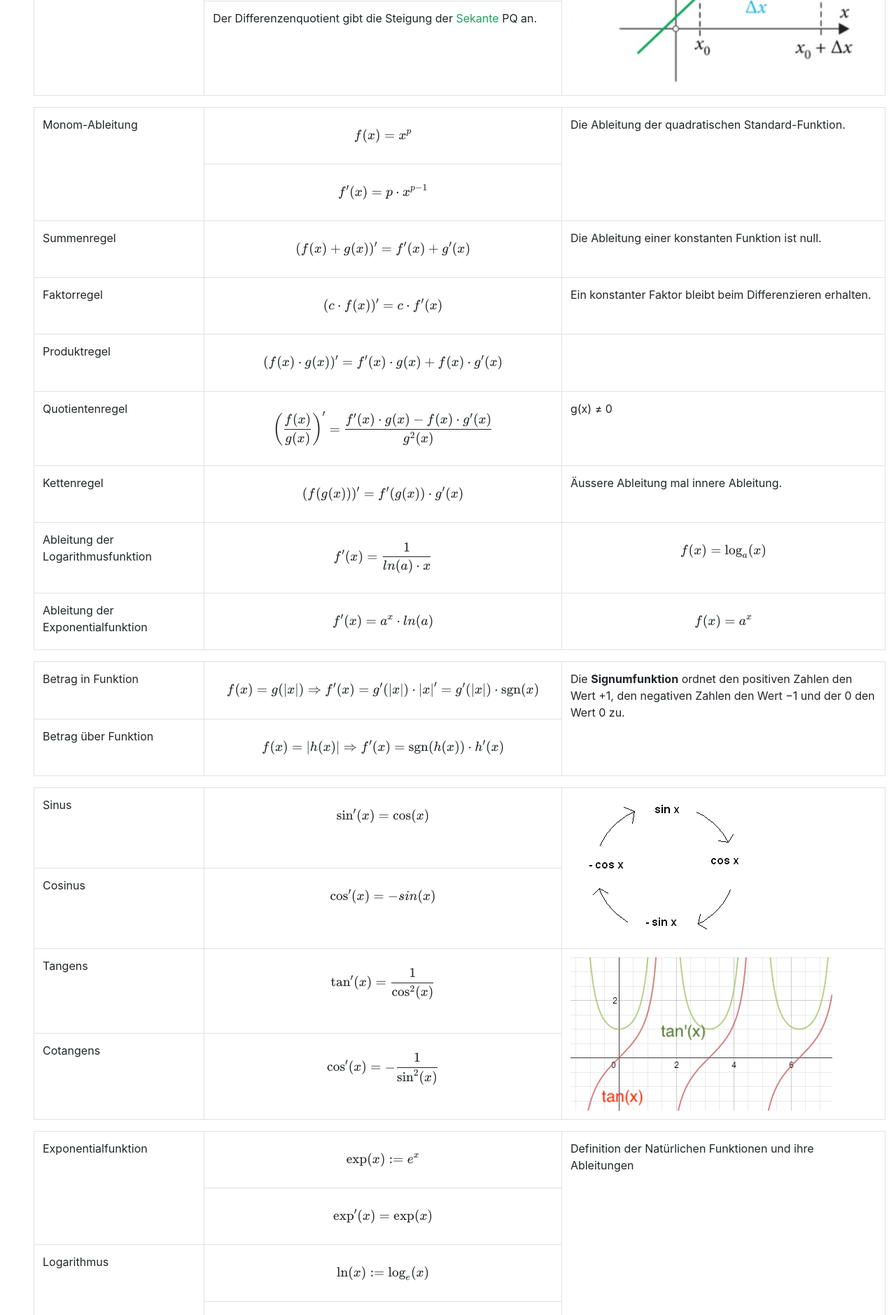
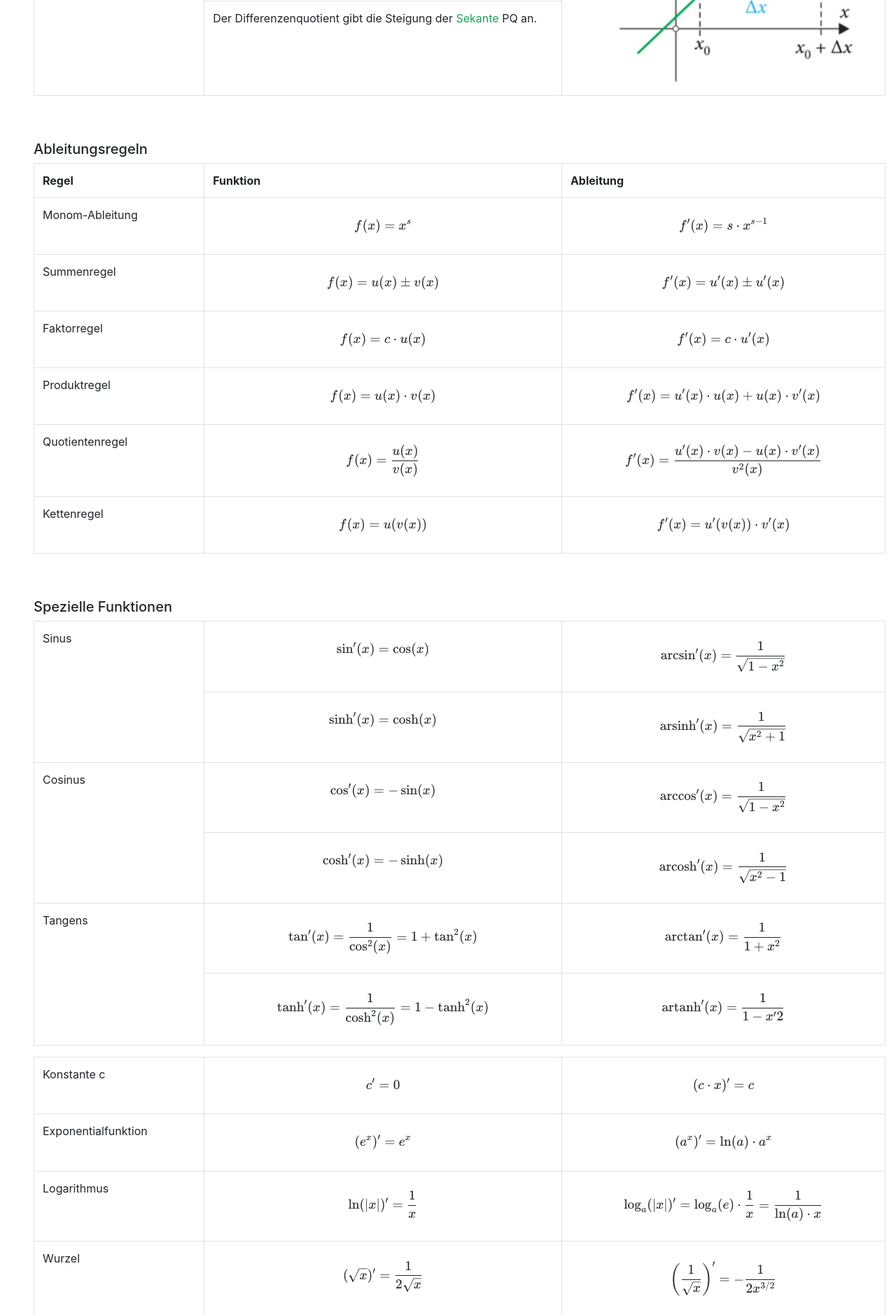
Before and after one commit to mschaufe/wiki, a PHP site: page /differentialrechnung.php in a window 1280 px wide. Shown: the part 718-2597 px from the top of the page at 70% size. Run offline with PHP 8.4, Linux system fonts and the light colour scheme; some libraries are stand-ins or nearby versions.

Commit message:
big update on Differentialrechnung

```diff
--- a/differentialrechnung.php
+++ b/differentialrechnung.php
@@ -26,10 +26,8 @@
           <div class="d-none d-xl-block col-xl-2 bd-toc">
             <ul class="section-nav">
             <li class="toc-entry toc-h2"><a href="#ableitung">Ableitung</a></li>
-              <ul><li class="toc-entry toc-h3"><a href="#ableitungsregeln">Ableitungsregeln</a></li></ul>
-              <ul><li class="toc-entry toc-h3"><a href="#trigo">Trigo</a></li></ul>
-              <ul><li class="toc-entry toc-h3"><a href="#trigo">Exponentialfunktion</a></li></ul>
-              <ul><li class="toc-entry toc-h3"><a href="#trigo">Logarithmus</a></li></ul>
+            <li class="toc-entry toc-h2"><a href="#ableitungsregeln">Ableitungsregeln</a></li>
+            <li class="toc-entry toc-h2"><a href="#spezielle_funktionene">Spezielle Funktionen</a></li>
             <li class="toc-entry toc-h2"><a href="#tools">Tools</a></li>
             </ul>
           </div>
@@ -62,108 +60,105 @@
             </tbody>
             </table>
 
+            <br><br><h5 id="ableitungsregel">Ableitungsregeln</h5>
             <table class="table">
                 <tbody>
                   <tr>
-                    <td rowspan="2" width=20%>Monom-Ableitung</td>
-                    <td width=42%>$$ f(x) = x^{p} $$ </td>
-                    <td rowspan="2">Die Ableitung der quadratischen Standard-Funktion. </td>
+                    <th width=20%>Regel</th>
+                    <th width=42%>Funktion</th>
+                    <th>Ableitung</th>
                   </tr>
                   <tr>
-                    <td>$$f'(x) = p \cdot x^{p-1} $$</td>
+                    <td>Monom-Ableitung</td>
+                    <td>$$ f(x) = x^{s} $$ </td>
+                    <td>$$f'(x) = s \cdot x^{s-1} $$</td>
                   </tr>
                   <tr>
                     <td width=20%>Summenregel</td>
-                    <td width=42%>$$ (f(x)+g(x))' = f'(x)+g'(x) $$</td>
-                    <td>Die Ableitung einer konstanten Funktion ist null. </td>
+                    <td width=42%>$$ f(x) = u(x) \pm v(x) $$</td>
+                    <td>$$ f'(x) = u'(x) \pm u'(x) $$ </td>
                   </tr>
                   <tr>
                     <td width=20%>Faktorregel</td>
-                    <td width=42%>$$ (c\cdot f(x))' = c\cdot f'(x) $$</td>
-                    <td>Ein konstanter Faktor bleibt beim Differenzieren erhalten.</td>
+                    <td width=42%>$$ f(x) = c \cdot u(x) $$</td>
+                    <td>$$ f'(x) = c \cdot u'(x) $$</td>
                   </tr>
                   <tr>
                     <td width=20%>Produktregel</td>
-                    <td width=42%>$$ (f(x)\cdot g(x))' = f'(x)\cdot g(x)+f(x)\cdot g'(x) $$</td>
-                    <td></td>
+                    <td width=42%>$$ f(x) = u(x) \cdot v(x) $$</td>
+                    <td>$$ f'(x) = u'(x) \cdot u(x) + u(x) \cdot v'(x) $$</td>
                   </tr>
                   <tr>
                     <td width=20%>Quotientenregel</td>
-                    <td width=42%>$$ \left (  \frac{f(x)}{g(x)}\right )'=\frac{f'(x)\cdot g(x)-f(x)\cdot g'(x)}{g^{2}(x)} $$</td>
-                    <td>g(x) ≠ 0</td>
+                    <td width=42%>$$ f(x) = \frac{u(x)}{v(x)} $$</td>
+                    <td>$$ f'(x) = \frac{u'(x)\cdot v(x)-u(x)\cdot v'(x)}{v^2(x)} $$</td>
                   </tr>
                   <tr>
                     <td width=20%>Kettenregel</td>
-                    <td width=42%>$$ (f(g(x)))'=f'(g(x))\cdot g'(x) $$</td>
-                    <td>Äussere Ableitung mal innere Ableitung.</td>
+                    <td width=42%>$$ f(x) = u(v(x)) $$</td>
+                    <td>$$ f'(x) = u'(v(x)) \cdot v'(x) $$</td>
                   </tr>
-                  <tr>
-                    <td width=20%>Ableitung der Logarithmusfunktion</td>
-                    <td width=42%>$$ f'(x)= \frac{1}{ln(a) \cdot x} $$</td>
-                    <td>$$ f(x) = \log_{a}(x) $$</td>
-                  </tr>
-                  <tr>
-                    <td width=20%>Ableitung der Exponentialfunktion</td>
-                    <td width=42%>$$ f'(x)= a^{x} \cdot ln(a) $$</td>
-                    <td>$$ f(x) = a^{x} $$</td>
-                  </tr>
+
             </tbody>
             </table>
 
-            <table class="table">
-                <tbody>
-                  <tr id="mult_mit_skalar">
-                    <td width=20%>Betrag in Funktion</td>
-                    <td width=42%>$$ f(x) = g(\left | x \right |) \Rightarrow f'(x) = g'(\left | x \right |)\cdot \left | x \right |' = g'(\left | x \right |) \cdot \operatorname{sgn}(x) $$</td>
-                    <td rowspan="2"> Die <b>Signumfunktion</b> ordnet den positiven Zahlen den Wert +1, den negativen Zahlen den Wert −1 und der 0 den Wert 0 zu.</td>
-                  </tr>
-                  <tr id="mult_mit_skalar">
-                    <td width=20%>Betrag über Funktion</td>
-                    <td width=42%>$$ f(x) = \left | h(x) \right | \Rightarrow f'(x) =  \operatorname{sgn}(h(x))\cdot h'(x) $$</td>
-                  </tr>
-            </tbody>
-          </table>
+            <br><br><h5 id="spezielle_funktionene">Spezielle Funktionen</h5>
 
             <table class="table">
               <tr>
-                <td width=20%>Sinus</td>
+                <td rowspan="2" width=20%>Sinus</td>
                 <td width=42%>$$ \sin'(x) = \cos(x) $$</td>
-                <td rowspan="2"><img src="bilder/differentialrechnung/ableitung/kreis.gif"style="max-height:100%; max-width:100%"></td>
+                <td>$$ \arcsin'(x) = \frac{1}{\sqrt{1-x^2}} $$</td>
               </tr>
               <tr>
-                <td width=20%>Cosinus</td>
-                <td width=42%>$$ \cos'(x) = -sin(x) $$</td>
+                <td>$$ \sinh'(x) = \cosh(x) $$</td>
+                <td>$$ \text{arsinh}'(x) = \frac{1}{\sqrt{x^2+1}} $$</td>
               </tr>
               <tr>
-                <td width=20%>Tangens</td>
-                <td width=42%>$$ \tan'(x) = \frac{1}{\cos^{2}(x)} $$</td>
-                <td rowspan="2"><img src="bilder/differentialrechnung/ableitung/tangens.png"style="max-height:100%; max-width:100%"></td>
+                <td rowspan="2">Cosinus</td>
+                <td>$$ \cos'(x) = -\sin(x) $$</td>
+                <td>$$ \arccos'(x) = \frac{1}{\sqrt{1-x^2}} $$</td>
               </tr>
               <tr>
-                <td width=20%>Cotangens</td>
-                <td width=42%>$$ \cos'(x) = -\frac{1}{\sin^{2}(x)} $$</td>
+                <td>$$ \cosh'(x) = -\sinh(x) $$</td>
+                <td>$$ \text{arcosh}'(x) = \frac{1}{\sqrt{x^2-1}} $$</td>
+              </tr>
+              <tr>
+                <td rowspan="2">Tangens</td>
+                <td>$$ \tan'(x) = \frac{1}{\cos^{2}(x)} = 1+\tan^2(x) $$</td>
+                <td>$$ \arctan'(x) = \frac{1}{1+x^2} $$</td>
+              </tr>
+              <tr>
+                <td>$$ \tanh'(x) = \frac{1}{\cosh^2(x)} = 1-\tanh^2(x) $$</td>
+                <td>$$ \text{artanh}'(x) = \frac{1}{1-x'2} $$</td>
               </tr>
             </table>
 
             <table class="table">
               <tr>
-                <td rowspan="2" width=20%>Exponentialfunktion</td>
-                <td width=42%>$$ \operatorname{exp}(x) := e^{x} $$</td>
-                <td rowspan="4">Definition der Natürlichen Funktionen und ihre Ableitungen</td>
+                <td width=20%>Konstante c</td>
+                <td width=42%>$$c' = 0$$</td>
+                <td>$$ (c \cdot x)' = c $$</td>
               </tr>
               <tr>
-                <td>
-                  $$ \operatorname{exp}'(x) = \operatorname{exp}(x) $$
-                </td>
+                <td>Exponentialfunktion</td>
+                <td>$$ (e^x)' = e^x $$</td>
+                <td>$$ (a^x)' = \ln(a) \cdot a^x $$</td>
               </tr>
               <tr>
-                <td rowspan="2" width=20%>Logarithmus</td>
-                <td width=42%>$$ \operatorname{ln}(x) := \log_{e} (x)$$</td>
+                <td>Logarithmus</td>
+                <td>$$ \ln(\left | x \right |)'= \frac{1}{x} $$</td>
+                <td>$$ \log_a(\left | x \right |)' = \log_a(e)\cdot \frac{1}{x} = \frac{1}{ \ln(a)\cdot x} $$</td>
               </tr>
               <tr>
-                <td>
-                  $$ \operatorname{ln}'(x) = \frac{1}{x} $$
-                </td>
+                <td>Wurzel</td>
+                <td>$$ (\sqrt{x})'  = \frac{1}{2\sqrt{x}} $$</td>
+                <td>$$ \left(\frac{1}{\sqrt{x}}\right)'  = -\frac{1}{2 x^{3/2}} $$</td>
+              </tr>
+              <tr>
+                <td>Monom-Regel</td>
+                <td>$$ (x^s)' = x\cdot x^{s-1} $$</td>
+                <td>$$ \left(\frac{1}{x}\right)' = -\frac{1}{x^2} $$</td>
               </tr>
             </table>
 
--- a/elektrik.php
+++ b/elektrik.php
@@ -192,7 +192,7 @@
                   <td><img src="bilder/elektrik/elektromagnetische_felder/schema_bFeld.png"style="max-height:40%; max-width:100%"></td>
                 </tr>
                 <tr>
-                  <td rowspan="3">Lorenz-Gleichungen</td>
+                  <td rowspan="3">Lorentz-Gleichungen</td>
                   <td>$$ \vec{F}_{EB} = Q \cdot (\vec{E}+\vec{v}\times \vec{B})  $$</td>
                   <td>
                      <b>F<sub>EB</sub></b> = Kraft des E-B-Feldes [N]<br>
--- a/includes/head.php
+++ b/includes/head.php
@@ -15,7 +15,7 @@
   <ul class="navbar-nav flex-row ml-md-auto d-none d-md-flex">
     <li class="nav-item dropdown">
       <a class="nav-item nav-link mr-md-2" href="#" id="bd-versions" data-toggle="dropdown" aria-haspopup="true" aria-expanded="false">
-        v2.8
+        v2.11
       </a>
     </li>
 
```
Also changed, not shown: vektoranalysis.php (+13 -6 lines), bilder/vektoranalysis/hauptsaetze/gauss.png (added), bilder/vektoranalysis/pa/div1.png (added), bilder/vektoranalysis/pa/u_div.png (added), bilder/vektoranalysis/pa/u_grad.png (added), bilder/vektoranalysis/pa/u_rot.png (added).
